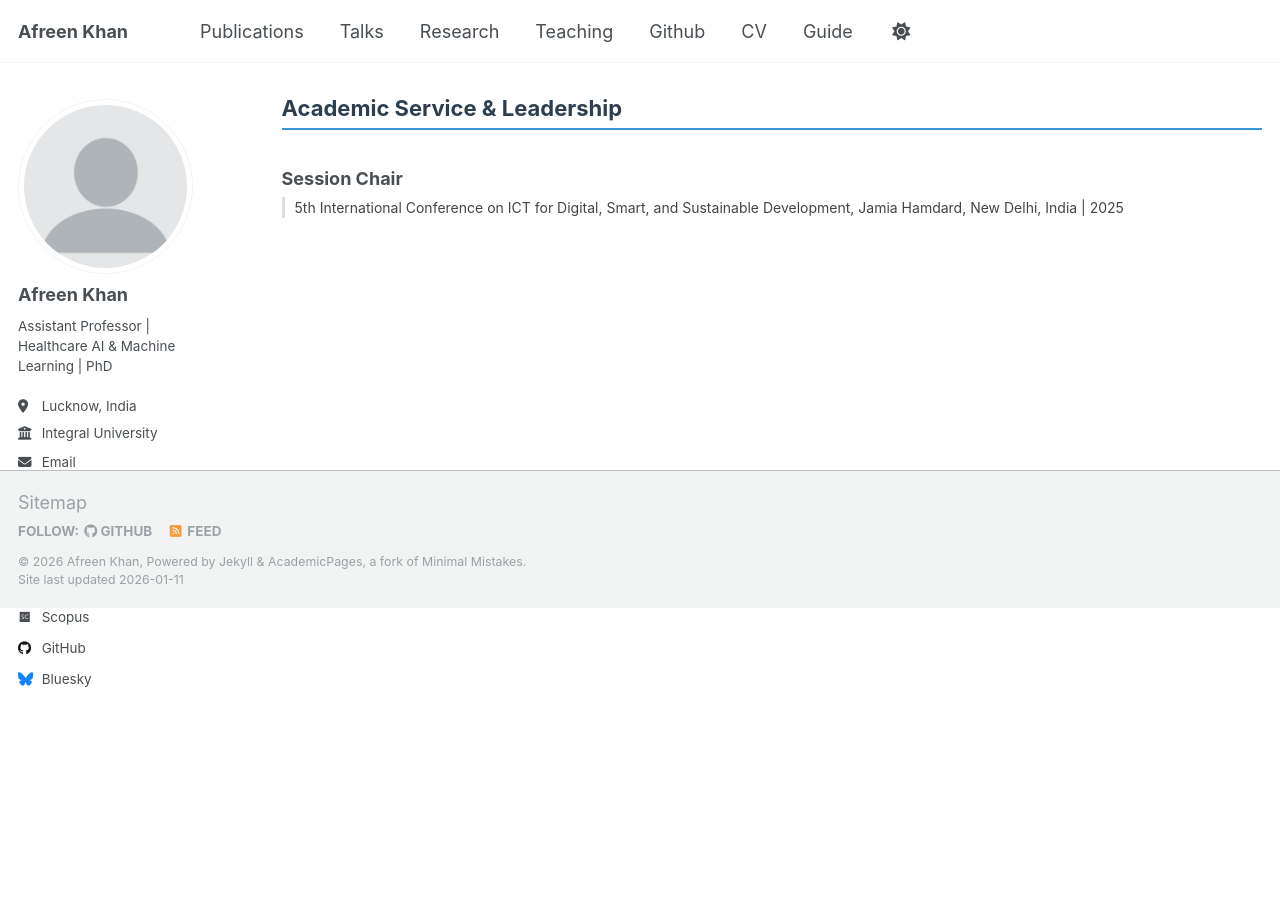
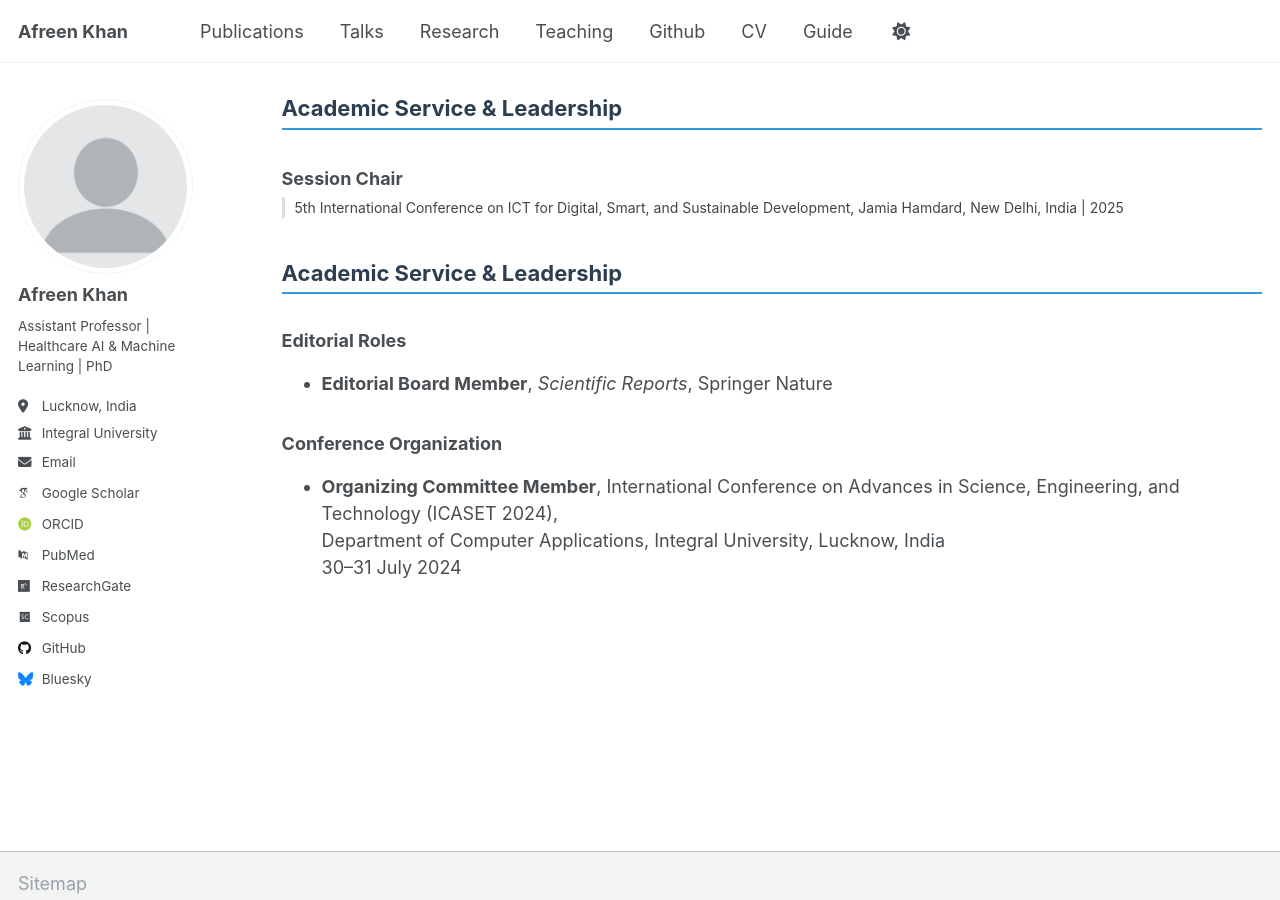
Before and after one commit to afreen-kh/afreen-kh.github.io, a Jekyll site: the page built from _pages/talks.html, in a window 1280 px wide and 900 px high, scrolled down 854 px. Built offline with Jekyll 4.4.1, drawn with Linux system fonts in a browser that asks for light colours; some web fonts are replaced; a script that is not in the unit is left out.

Commit message:
Update talks.html

```diff
--- a/_pages/talks.html
+++ b/_pages/talks.html
@@ -86,3 +86,23 @@ Selected invited talks, plenary lectures, workshops, and academic service roles.
     5th International Conference on ICT for Digital, Smart, and Sustainable Development, Jamia Hamdard, New Delhi, India | 2025
   </div>
 </div>
+
+<h2 class="pub-section-title">Academic Service & Leadership</h2>
+
+<h3>Editorial Roles</h3>
+<ul>
+  <li>
+    <strong>Editorial Board Member</strong>,
+    <em>Scientific Reports</em>, Springer Nature
+  </li>
+</ul>
+
+<h3>Conference Organization</h3>
+<ul>
+  <li>
+    <strong>Organizing Committee Member</strong>,
+    International Conference on Advances in Science, Engineering, and Technology (ICASET 2024),<br>
+    Department of Computer Applications, Integral University, Lucknow, India<br>
+    30–31 July 2024
+  </li>
+</ul>
```
